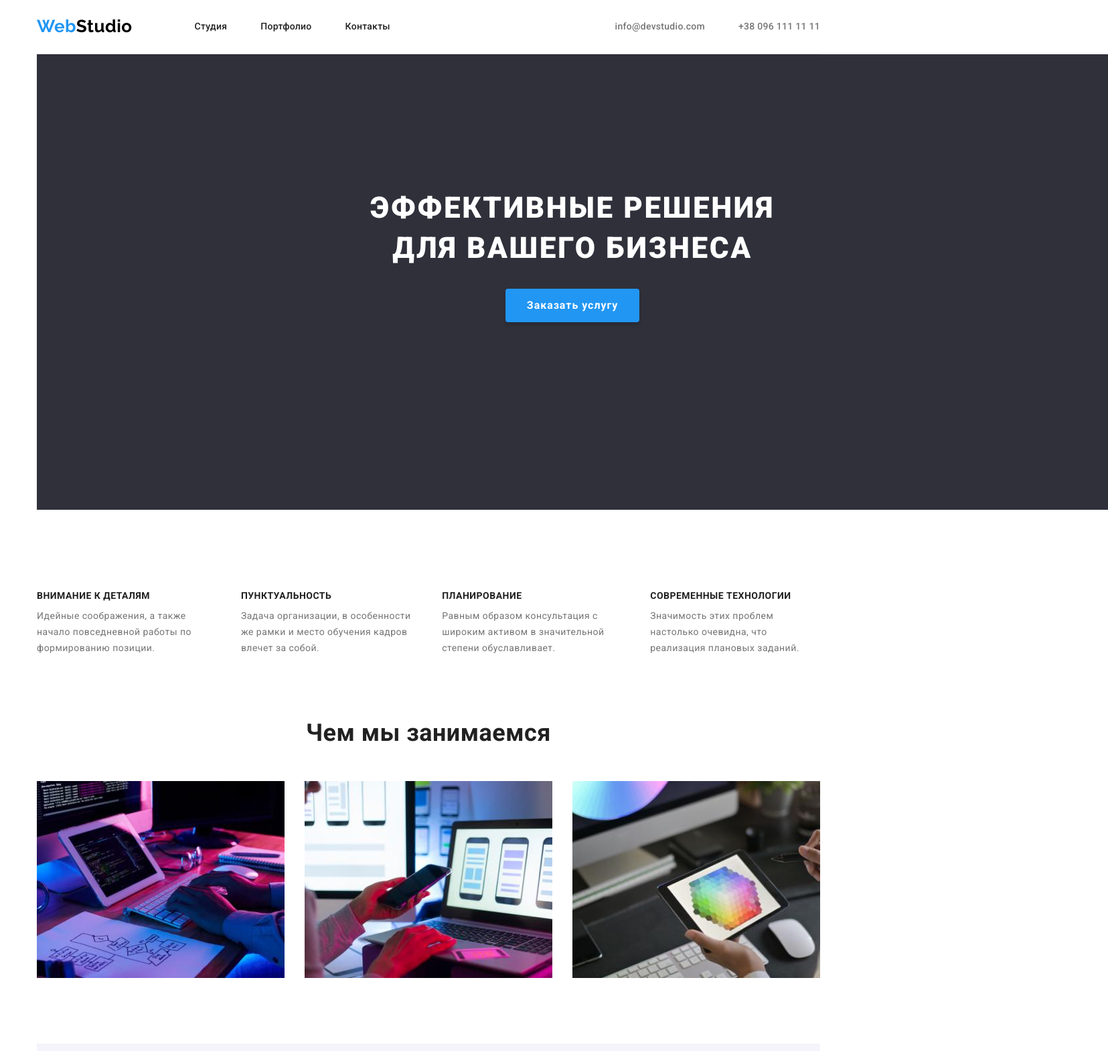
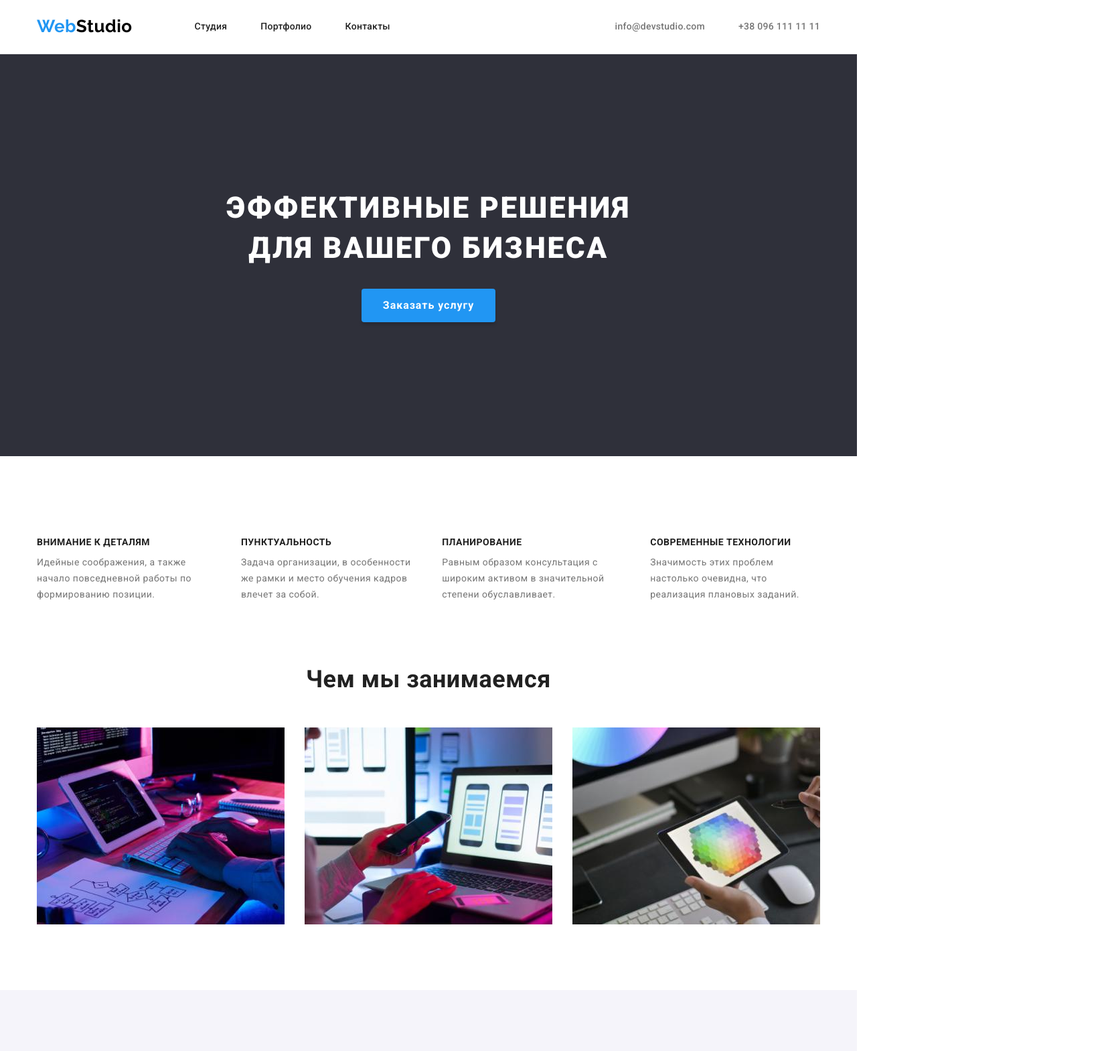
Before and after one commit to vladislaviwe/goit-markup-hw-03, a plain HTML site: page index.html in a window 1280 px wide. Shown: the top 1569 px of the page at 67% size, 1655 px wide, since content can reach past the window. Drawn offline with Linux system fonts and the light colour scheme.

Commit message:
Исправлены ошибки

```diff
--- a/css/styles.css
+++ b/css/styles.css
@@ -78,19 +78,23 @@ button {
 
 /* ------------------------ Хедер ----------------------------- */
 
+.header {
+  border-bottom: 1px solid #ececec;
+}
+
 .header-section {
   display: flex;
   align-items: center;
-  border-bottom: 1px solid #ececec;
 }
 
 .header-list {
+  display: flex;
   margin-left: 93px;
+
   font-weight: 500;
   font-size: 14px;
   line-height: 1.14;
   letter-spacing: 0.02em;
-  display: flex;
 }
 
 .header-list a {
@@ -141,13 +145,15 @@ button {
 /* ------------------------ Герой ----------------------------- */
 
 .hero {
-  padding: 200px 452px 280px;
-  width: 1600px;
+  padding: 200px 0;
+  margin: 0 auto;
+  max-width: 1600px;
   background-color: #2f303a;
 }
 .hero-title {
   width: 696px;
   padding-bottom: 30px;
+  margin: 0 auto;
 
   font-weight: 900;
   font-size: 44px;
@@ -213,10 +219,6 @@ button {
 
 /* --------------------- Чем мы занимемся ---------------------- */
 
-.whatwedo section {
-  width: 1170px;
-}
-
 .whatwedo-list {
   display: flex;
 }
@@ -241,7 +243,6 @@ button {
 /* ------------------------- Наша команда------------------------ */
 
 .team {
-  width: 1170px;
   background-color: #f5f4fa;
 }
 
@@ -359,6 +360,7 @@ button {
 .gallery-list {
   display: flex;
   flex-wrap: wrap;
+  margin-bottom: -30px;
 }
 .gallery-item {
   display: block;
--- a/index.html
+++ b/index.html
@@ -13,12 +13,12 @@
     <link rel="stylesheet" href="./css/styles.css">
 
 </head>
-    <body class="container">
+    <body>
 
         <!-- Хедер -->
 
         <header class="header">
-            <div class="header-section">
+            <div class="header-section container">
                 <a lang="en" class="logo header-logo" href="/">
                     <span class="accent-logo">Web</span>Studio
                 </a>
@@ -47,8 +47,11 @@
                     <h1 class="hero-title">Эффективные решения для вашего бизнеса</h1>
                     <button class="hero-btn" type="button">Заказать услугу</button>
             </section>
+
             <!-- Преймущества -->
+
             <section class="advantage">
+                <div class="container">
                     <h2 class="advantage-title hidden-title">Наши преймущества</h2>
                     <ul class="advantage-list">
                         <li class="advantage-item">
@@ -68,20 +71,24 @@
                             <p class="advantage-item-text">Значимость этих проблем настолько очевидна, что реализация плановых заданий.</p>
                         </li>
                     </ul>
+                </div>
             </section>
 
             <!-- Чем мы занимаемся -->
 
             <section class="whatwedo section">
+                <div class="container">
                     <h2 class="whatwedo-title">Чем мы занимаемся</h2>
                     <ul class="whatwedo-list">
                         <li class="whatwedo-item"><img src="./images/whatwedo1.jpg" alt="Програмист набирает код" width="370" height="294"></li>
                         <li class="whatwedo-item"><img src="./images/whatwedo2.jpg" alt="Дизайнер выбирает макет" width="370" height="294"></li>
                         <li class="whatwedo-item"><img src="./images/whatwedo3.jpg" alt="Дизайнер выбирает цвет из палитры" width="370" height="294"></li>
                     </ul>
+                </div>
             </section>
             <!-- Наша команда -->
             <section class="team section">
+                <div class="container">
                     <h3 class="team-title">Наша команда</h3>
                     <ul class="team-list">
                         <li class="team-item">
@@ -105,11 +112,13 @@
                             <p lang="en" class="team-item-text">UI Designer</p>
                         </li>
                     </ul>
+                </div>
             </section>
 
             <!-- Футер -->
 
             <footer class="footer">
+                <div class="container">
                     <a lang="en" class="logo logo-footer"  href="/">
                         <span class="accent-logo">Web</span>Studio
                     </a>
@@ -120,6 +129,7 @@
                             <li class="address-item"><a class="address-link" href="tel:+380961111111">+38 096 111 11 11</a></li>
                         </ul>
                     </address>
+                </div>
             </footer>
         </main>
     </body>
```
Also changed, not shown: portfolio.html (+8 -4 lines). Lines whose indentation alone changed are shown as unchanged.
